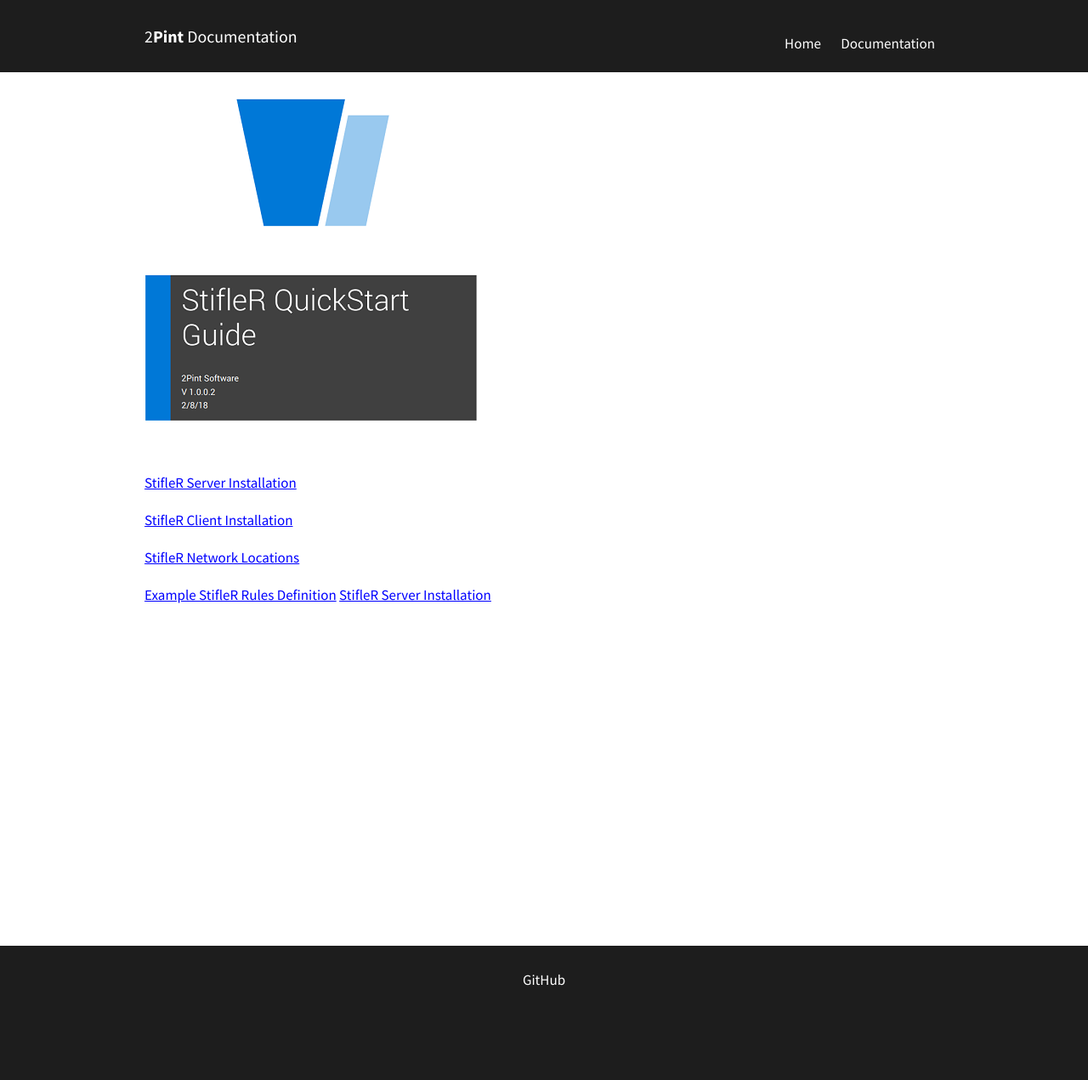
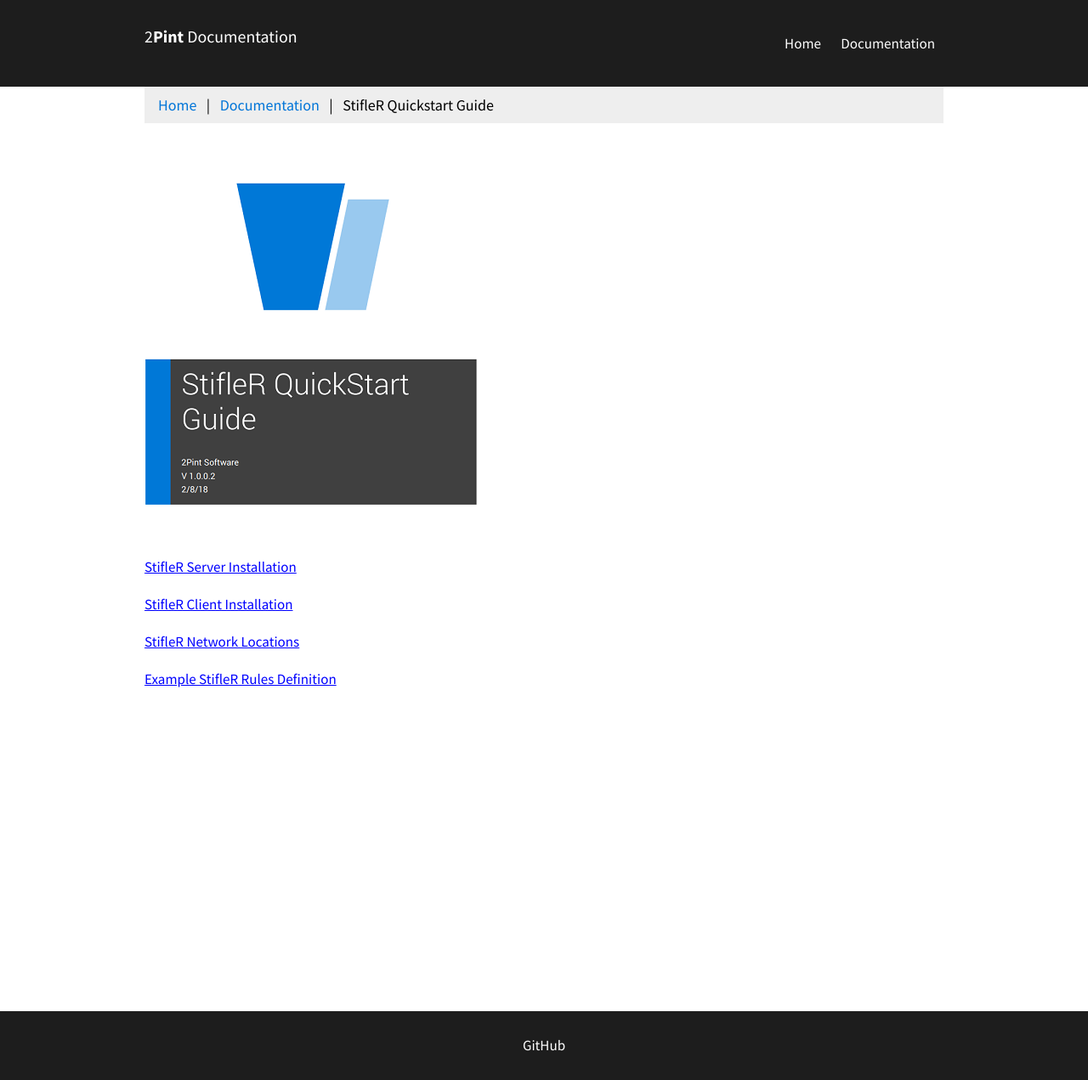
Before and after one commit to RoseSmithTest/2PintTest.github.io, a Jekyll site: the page built from docs/stiflerquickstartguide.html, in a window 1280 px wide. Shown: the whole page at 85% size. Built offline with Jekyll 4.4.1, drawn with Linux system fonts in a browser that asks for light colours; before the commit the page ends 1194 px from its top, so only the background shows below that.

Commit message:
Update stiflerquickstartguide.html

```diff
--- a/docs/stiflerquickstartguide.html
+++ b/docs/stiflerquickstartguide.html
@@ -6,6 +6,12 @@ navigation_weight: 1
 
 
 <div class="container">
+	<ul class="breadcrumb">
+  <li><a href="/">Home</a></li>
+  <li><a href="/docs/docs.html">Documentation</a></li>
+  <li>StifleR Quickstart Guide</li>
+  </ul><br>
+
 	<img src="/images/2pintUpd.png" alt="hi" class="inline"/>
 </div>
 <div class="container">
@@ -14,7 +20,7 @@ navigation_weight: 1
 		<a href="/docs/StifleRClientInstallation.html" style="color:blue">StifleR Client Installation</a><br><br>
 		<a href="/docs/StifleRNetworkLocations.html" style="color:blue">StifleR Network Locations</a><br><br>
 		<a href="/docs/ExampleStifleRRulesDefinition.html" style="color:blue">Example StifleR Rules Definition</a>
-		<a href="/docs/StifleRServerInstallation.html" style="color:blue">StifleR Server Installation</a><br><br><br>
+		<br><br>
 	</div>
 <br><br><br><br><br><br><br><br><br><br><br><br><br><br>
 
```
